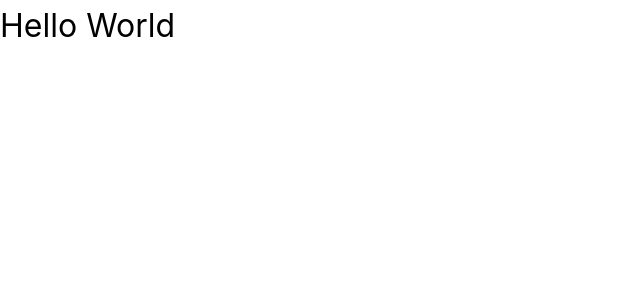
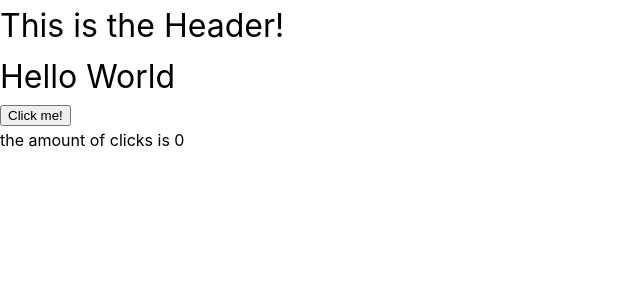
Before and after one commit to Shewwd/Snake-Game, a Vue app: page / in a window 1280 px wide. Shown: the top 300 px of the page, without its empty margins (0-640 px from the left). Built offline with nearby package versions, Linux system fonts and the light colour scheme.

Commit message:
abstract header

```diff
--- a/src/App.vue
+++ b/src/App.vue
@@ -1,18 +1,24 @@
 <script setup lang="ts">
-  console.log("Hello World");
+  import { ref } from 'vue';
+
+  import Header from './Components/Header.vue'
+
+  const clicks = ref(0);
+
+  const ClickFunction = () => {
+    clicks.value++;
+  };
 </script>
 
 <template>
-  <header>
-  </header>
+  <Header />
 
   <main>
     <h1>Hello World</h1>
+    <button @click="ClickFunction()">Click me!</button>
+    <p>the amount of clicks is {{ clicks }}</p>
   </main>
 </template>
 
-<style scoped>
-  header {
-    line-height: 1.5;
-  }
+<style>
 </style>
--- /dev/null
+++ b/src/Components/Header.vue
@@ -0,0 +1,15 @@
+<script setup lang="ts">
+</script>
+
+<template>
+  <header>
+    <h1>This is the Header!</h1>
+  </header>
+</template>
+
+<style>
+  header {
+    min-width: 100vw;
+    display: inline-flex;
+  }
+</style>
--- a/src/assets/main.css
+++ b/src/assets/main.css
@@ -6,7 +6,8 @@
   font-weight: normal;
 }
 
-body {
+body,
+#app {
   min-height: 100vh;
   line-height: 1.6;
   font-family:
@@ -27,7 +28,3 @@ body {
   -webkit-font-smoothing: antialiased;
   -moz-osx-font-smoothing: grayscale;
 }
-
-#app {
-
-}
```
Also changed, not shown: src/main.ts (+4 -4 lines), 1 other file (tests, documents, lock files or other folders).
